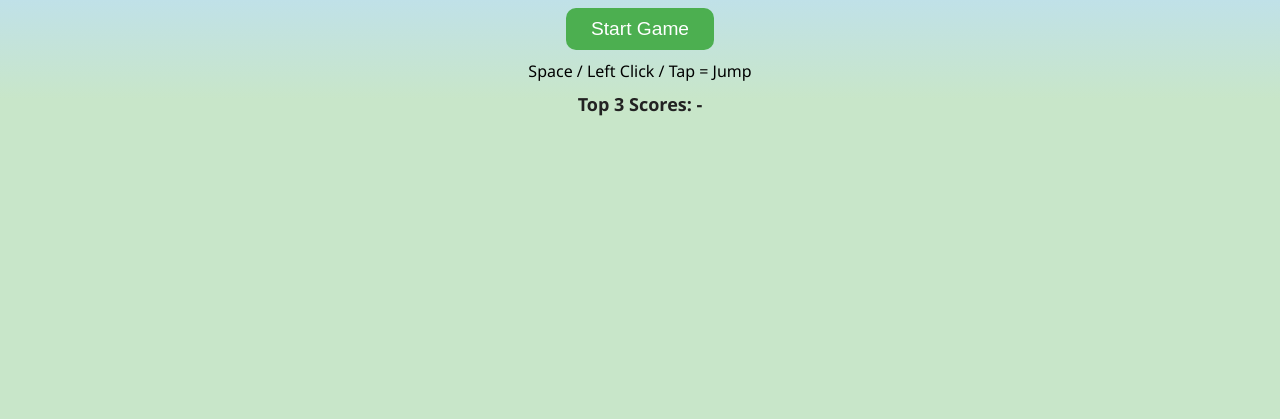
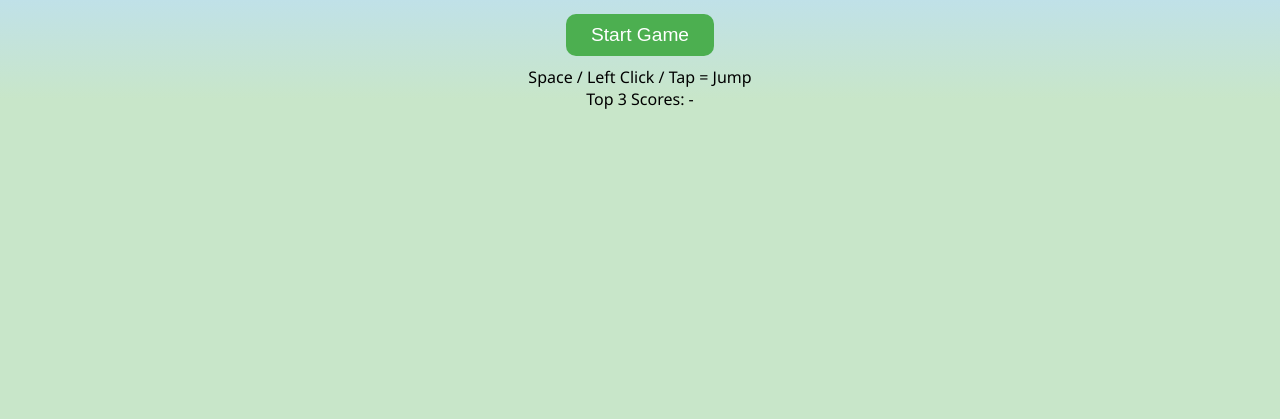
Before and after one commit to adihiakm111/dino-run, a plain HTML site: page index.html in a window 1280 px wide. Shown: the part 381-800 px from the top of the page. Drawn offline with Linux system fonts and the light colour scheme.

Commit message:
Update index.html

```diff
--- a/index.html
+++ b/index.html
@@ -75,13 +75,6 @@
       text-shadow: 2px 2px 5px black;
       display: none;
     }
-    #top3 {
-      margin-top: 10px;
-      font-size: 18px;
-      font-weight: bold;
-      color: #222;
-      text-align: center;
-    }
   </style>
 </head>
 <body>
@@ -109,8 +102,7 @@
     const restartBtn = document.getElementById("restartBtn");
     const menu = document.getElementById("menu");
     const restartMenu = document.getElementById("restartMenu");
-    const finalScore = document.getElementById("finalScore");
-    const top3Div = document.getElementById("top3");
+    const finalScore = document.getElementById("finalScore") ;
     const hardModeText = document.getElementById("hardModeText");
 
     // Responsive canvas
@@ -169,7 +161,6 @@
       canvas.style.display = "block";
       menu.style.display = "none";
       restartMenu.style.display = "none";
-      updateTop3Display();
     }
 
     function jump() {
@@ -191,7 +182,7 @@
       if (!gameStarted || gameOver) return;
 
       // Speed formula
-      cactus.speed = 7 + Math.floor(score / 5) * 4;
+      cactus.speed = 8 + Math.floor(score / 5) * 5;
 
       if (score >= 10) {
         dino.gravity = 1.6;
@@ -251,7 +242,6 @@
       finalScore.textContent = "Your Score: " + score;
       topScore = Math.max(score, topScore);
       localStorage.setItem("topScore", topScore);
-      updateTop3Display();
     }
 
     startBtn.addEventListener("click", () => { initGame(); gameLoop(); });
@@ -259,8 +249,6 @@
     window.addEventListener("keydown", e => { if (e.code === "Space") jump(); });
     window.addEventListener("mousedown", e => { if (e.button === 0) jump(); }); // ✅ Left click jump
     canvas.addEventListener("touchstart", jump);
-
-    updateTop3Display();
   </script>
 </body>
 </html>
```
